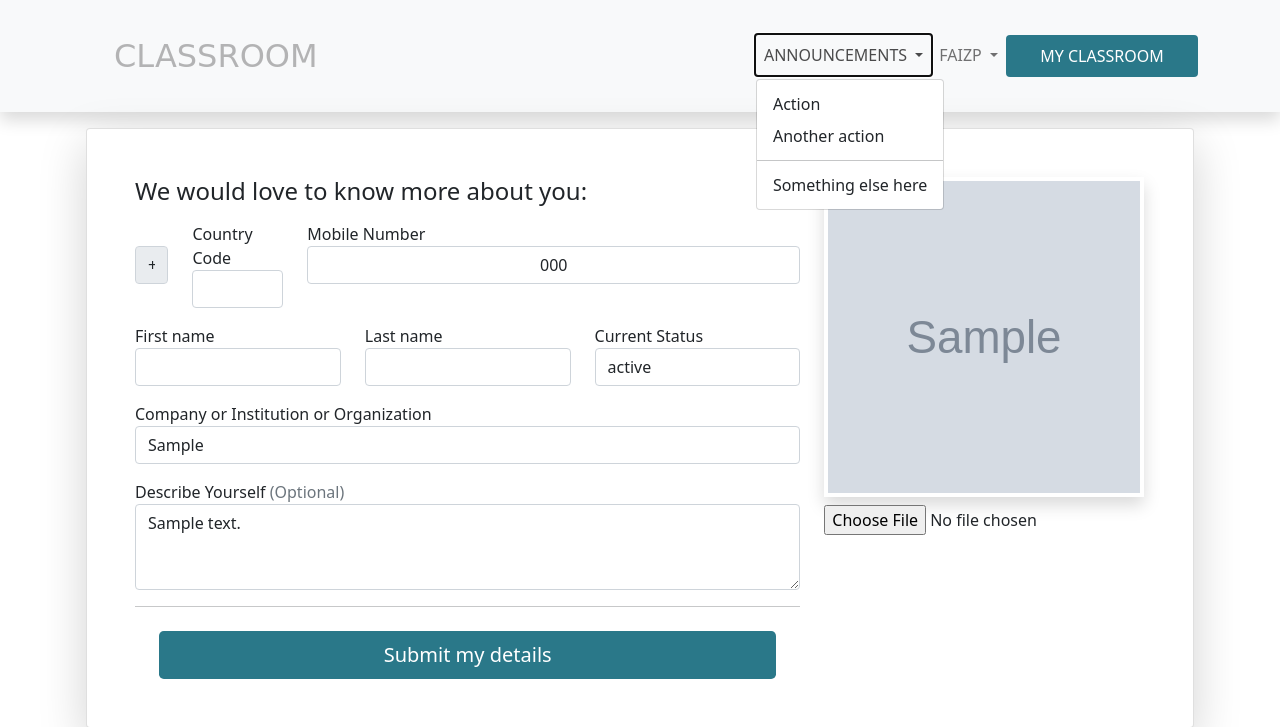
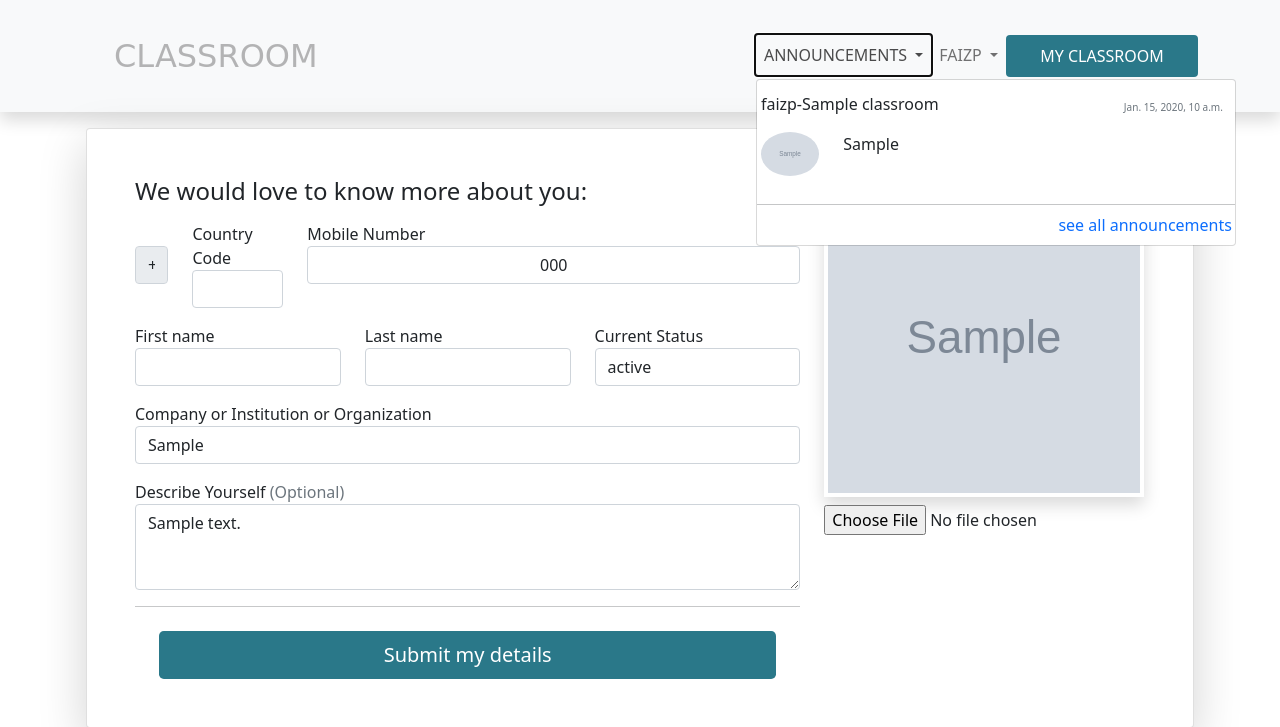
Before and after one commit to faizp/classroom, a Django app: page /edit-profile/ in a window 1280 px wide, after a click on "ANNOUNCEMENTS". Shown: the top 727 px of the page. Run offline with Django 3.2, Linux system fonts and the light colour scheme; a user stored in the database is signed in; data comes from the database, SQL or seed files in the repository; tables that the repository leaves empty hold one stand-in row (values such as "Sample post"); grey boxes marked "Sample" are stand-in pictures; some libraries are stand-ins or nearby versions.

Commit message:
context processors, announcement notification complete

```diff
--- a/classroom/settings.py
+++ b/classroom/settings.py
@@ -83,6 +83,7 @@ TEMPLATES = [
                 'django.template.context_processors.request',
                 'django.contrib.auth.context_processors.auth',
                 'django.contrib.messages.context_processors.messages',
+                'classrooms.context_processors.add_variable_to_context',
             ],
         },
     },
--- /dev/null
+++ b/classrooms/context_processors.py
@@ -0,0 +1,13 @@
+from announcements.models import AnnouncementUser
+
+
+def add_variable_to_context(request):
+    if request.user.is_authenticated:
+        announcements = AnnouncementUser.objects.filter(user=request.user)
+
+        return {
+            'announcements': announcements
+        }
+    return {
+        'announcements': 'announcements'
+        }
--- a/classrooms/templates/classrooms/base.html
+++ b/classrooms/templates/classrooms/base.html
@@ -16,25 +16,6 @@
   </head>
   <body style="overflow-x: hidden;">
       <header>
-        <!-- <nav style="height: 7em;" class="navbar navbar-light shadow">
-            <div class="container">
-              <a href="{% url 'index' %}" style="font-family: cursive; margin-left: 1em; font-size: 2em; opacity: 0.8; animation: mymove 5s infinite;" class="navbar-brand">CLASSROOM</a>
-              <div class="d-flex">
-                {% if request.user.is_authenticated %}
-                <a href="{% url 'profile' %}" class="btn text-uppercase" style="color: rgb(0, 0, 0);">{{ user.username }}</a>
-                <a href="{% url 'my-classroom' %}" class="btn text-white text-center rounded" style="width: 10em; background-color: #2A7889;">MY CLASSROOM</a>
-                <a style="color: rgb(0, 0, 0); margin-left: 0.5em;" href="{% url 'logout' %}"><i style="font-size: 2em; margin-top: 4px;" class="fa fa-angle-double-right"></i></a>
-                <i style="font-size: 2em; margin-top: 4px;" class="fa fa-bell"></i>
-                {% else %}
-                <a href="{% url 'login' %}" class="btn" style="color: rgb(0, 0, 0);">SIGN IN</a>
-                <a href="{% url 'register' %}" class="btn text-white text-center rounded" style="width: 10em; background-color: #2A7889;">GET STARTED</a>
-                {% endif %}
-              </div>
-
-            </div>
-          </nav> -->
-
-
           <nav style="height: 7em;" class="navbar shadow navbar-expand-lg navbar-light bg-light">
             <div class="container">
               <a class="navbar-brand" href="{% url 'index' %}" style="font-family: cursive; margin-left: 1em; font-size: 2em; opacity: 0.8; animation: mymove 5s infinite;">CLASSROOM</a>
@@ -43,21 +24,56 @@
               </button>
               <div class="collapse navbar-collapse" id="navbarSupportedContent">
                 <ul style="margin-left: auto;" class="navbar-nav mb-2 mb-lg-0">
-                  <!-- <li class="nav-item">
-                    <a class="nav-link active" aria-current="page" href="#">Home</a>
-                  </li> -->
-                  <!-- <li class="nav-item">
-                    <a class="nav-link" href="#">Link</a>
-                  </li> -->
+                  {% if request.user.is_authenticated %}
                   <li class="nav-item dropdown">
                     <a class="nav-link dropdown-toggle" href="#" id="navbarDropdown" role="button" data-bs-toggle="dropdown" aria-expanded="false">
                       ANNOUNCEMENTS
                     </a>
-                    <ul class="dropdown-menu" aria-labelledby="navbarDropdown">
-                      <li><a class="dropdown-item" href="#">Action</a></li>
-                      <li><a class="dropdown-item" href="#">Another action</a></li>
+                    <ul class="dropdown-menu" style="width: 30em;" aria-labelledby="navbarDropdown">
+                      {% if announcements|length >= 1 %}
+                          {% for announcement in announcements %}
+                          {% if not announcement.read %}
+                          <li class="p-1 bg-light" ><span class="text-success">{{ announcement.announcement.classroom.user }}</span>
+                            @ <span style="color: #2A7889;">{{ announcement.announcement.classroom.title }}</span>   <span style="float: right; font-size: 10px;" class="text-muted m-2">{{ announcement.announcement.date_posted }}</span>
+                            <div class="row">
+                            <div class="col-2">
+                              <img class="img-fluid rounded-circle" src="{{ announcement.announcement.classroom.user.profile.image_url }}" alt="">
+                            </div>
+                            <div class="col-10">
+                              {{ announcement.announcement.headline }}
+                            </div>
+                          </div>
+                      </li>
+                      <hr class="dropdown-divider">
+
+                            <!-- <li><a class="dropdown-item" href="#">{{ announcement.announcement.headline }}</a></li>
+                            <li><p style="white-space:pre-line" class="dropdown-item">{{ announcement.announcement.content }}</p></li>
+                            <li><hr class="dropdown-divider"></li> -->
+
+                            {% else %}
+                            <li class="p-1"><p>
+                              {{ announcement.announcement.classroom.user }}-{{ announcement.announcement.classroom.title }}    <span style="float: right; font-size: 10px;" class="text-muted m-2">{{ announcement.announcement.date_posted }}</span>
+                              <div class="row">
+                              <div class="col-2">
+                                <img class="img-fluid rounded-circle" src="{{ announcement.announcement.classroom.user.profile.image_url }}" alt="">
+                              </div>
+                              <div class="col-10">
+                                {{ announcement.announcement.headline }}
+                              </div>
+                            </div>
+                          </p>
+                        </li>
                         <li><hr class="dropdown-divider"></li>
-                      <li><a class="dropdown-item" href="#">Something else here</a></li>
+                        {% endif %}
+
+                        {% endfor %}
+
+                      {% else %}
+                      <li class="text-center">No Announcements</li>
+                      {% endif %}
+                      <div class="footer">
+                        <a style="text-decoration: none; float:right; margin-right: 3px;" href="">see all announcements</a>
+                      </div>
                         </ul>
                       </li>
                       <li class="nav-item dropdown">
@@ -73,11 +89,16 @@
                       <li class="nav-item">
                         <a class="nav-link btn text-white " style="width: 12em; background-color: #2A7889;" href="{% url 'my-classroom' %}" tabindex="-1">MY CLASSROOM</a>
                       </li>
+                  {% else %}
+
+                  <li class="nav-item">
+                    <a href="{% url 'login' %}" class="btn" style="color: rgb(0, 0, 0);">SIGN IN</a>
+                  </li>
+                  <li class="nav-item">
+                    <a href="{% url 'register' %}" class="btn text-white text-center rounded" style="width: 12em; background-color: #2A7889;">GET STARTED</a>
+                  </li>
+                  {% endif %}
                 </ul>
-                <!-- <form class="d-flex">
-                  <input class="form-control me-2" type="search" placeholder="Search" aria-label="Search">
-                  <button class="btn btn-outline-success" type="submit">Search</button>
-                </form> -->
               </div>
             </div>
           </nav>
--- a/classrooms/templates/classrooms/classroom-tutor.html
+++ b/classrooms/templates/classrooms/classroom-tutor.html
@@ -13,10 +13,10 @@
     </div>
     <div class="col-md-4 text-center mt-5">
         <a href="{% url 'manage-students' classroom.id %}" style="background-color: #2A7889; width: 15em;" class="btn rounded text-white shadow-lg">Manage Students</a><br>
-        <a style="background-color: #2A7889; width: 15em;" class="btn mt-3 rounded text-white shadow-lg">Announcements</a><br>
+        <a href="{% url 'announcements' classroom.id %}" style="background-color: #2A7889; width: 15em;" class="btn mt-3 rounded text-white shadow-lg">Announcements</a><br>
         <a href="{% url 'manage-days' classroom.id %}" style="background-color: #2A7889; width: 15em;" class="btn mt-3 rounded text-white shadow-lg">Manage Days</a><br>
         <a style="background-color: #2A7889; width: 15em;" class="btn mt-3 rounded text-white shadow-lg">Live Class</a>
         </div>
-</div>
+    </div>
 </div>
 {% endblock %}
--- a/classrooms/views.py
+++ b/classrooms/views.py
@@ -3,9 +3,11 @@ from django.http import JsonResponse
 from django.contrib.auth.decorators import login_required
 from .models import Category, secCategory, Classroom, Day, ClassroomEnrolled
 from django.contrib.auth.models import User
+from django.utils import timezone
 
 
 def index(request):
+    print(timezone.now())
     if request.user.is_authenticated:
         classrooms = Classroom.active_classrooms.filter(started=False).exclude(user=request.user)
     else:
```
Also changed, not shown: announcements/views.py (+9 -1 lines), announcements/templates/announcements/all-announcements.html (added). Lines whose indentation alone changed are shown as unchanged.
